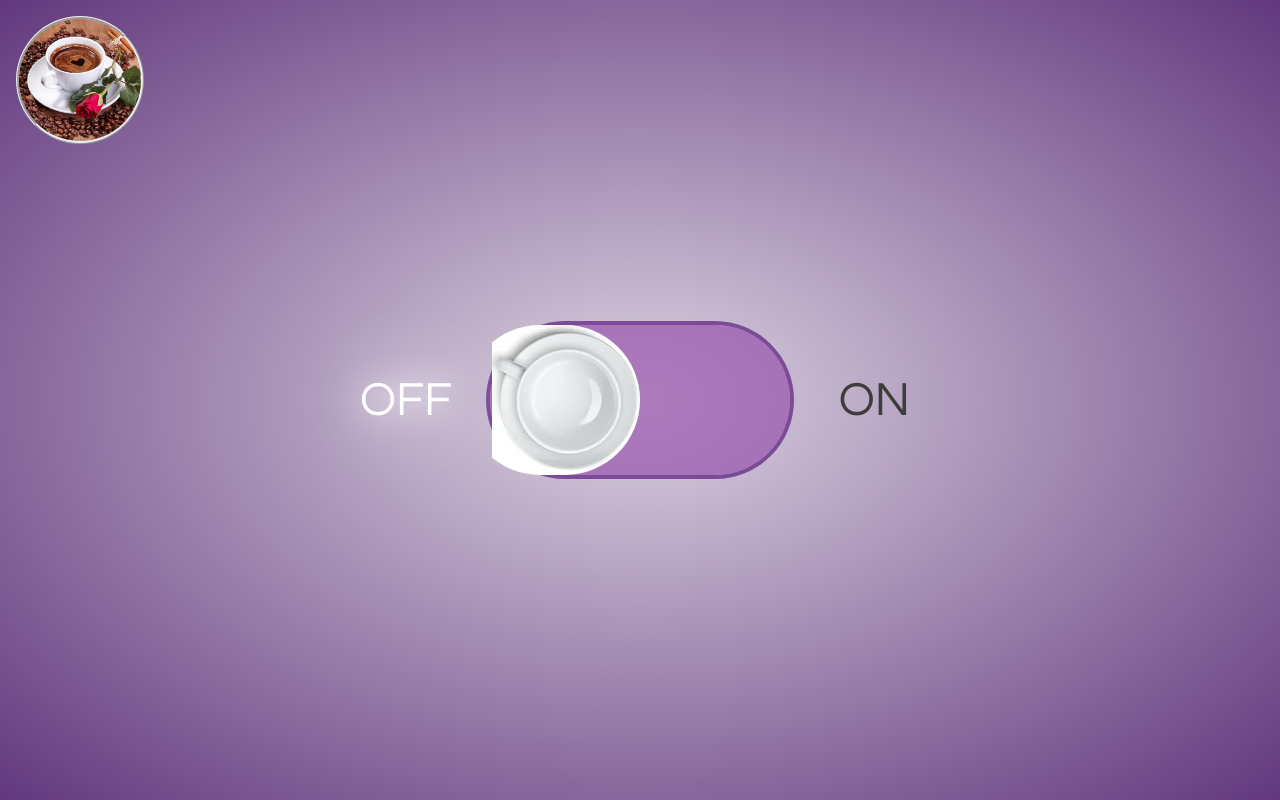
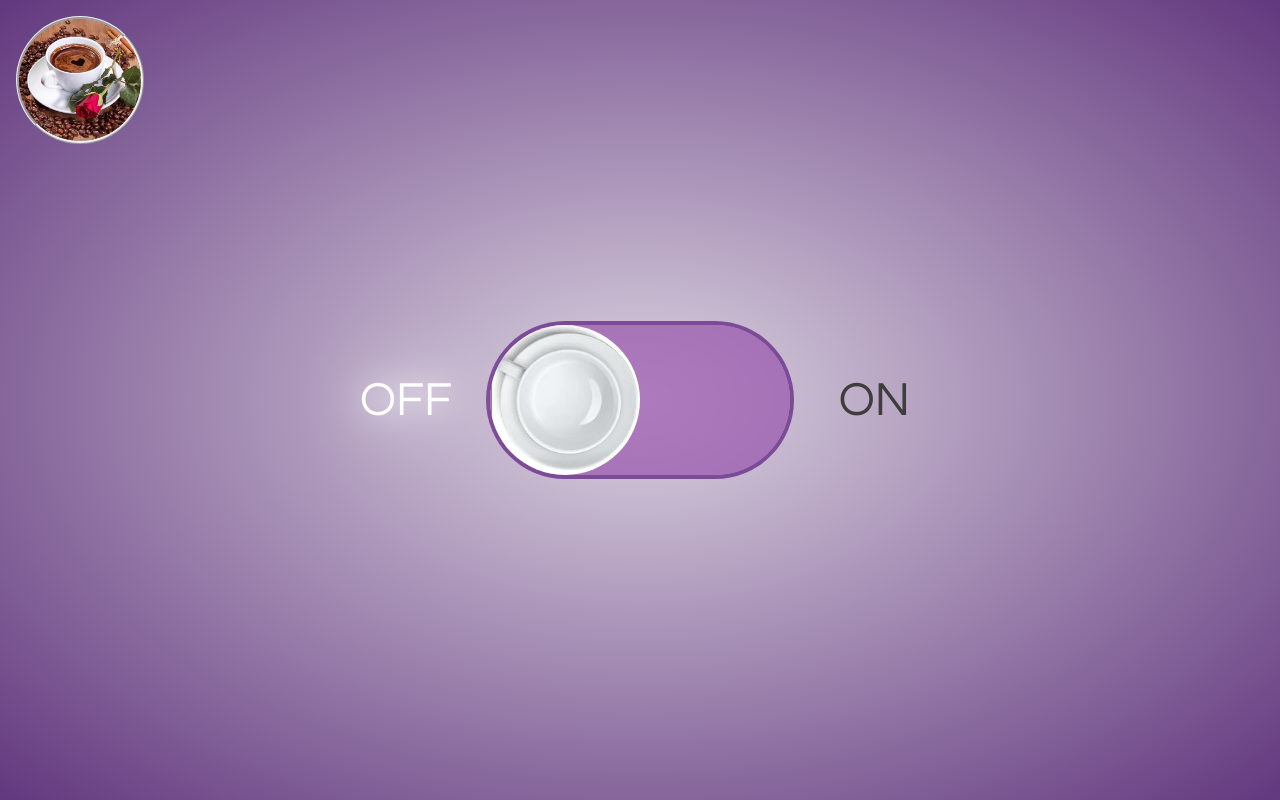
Before and after one commit to JazminPinto/Botao-Checkbox, a plain HTML site: page index.html in a window 1280 px wide. Drawn offline with Linux system fonts and the light colour scheme.

Commit message:
Ajeitando o label para ficar redondinha

```diff
--- a/style.css
+++ b/style.css
@@ -32,14 +32,15 @@ label input {
 label span{
     position: absolute;
     left: 0;
-    width: 175px;
-    height: 100%;
+    width: 150px;
+    height: 150px;
     background: url(img/xicara-vazia.png) no-repeat;
     background-size: auto 100% ;
-    border-radius: 5rem;
+    border-radius: 75%;
     transition: 3s;
     transform: rotate(-180deg);
     transform-origin: 75px;
+
 }
 
 label input:checked ~ span{
```
